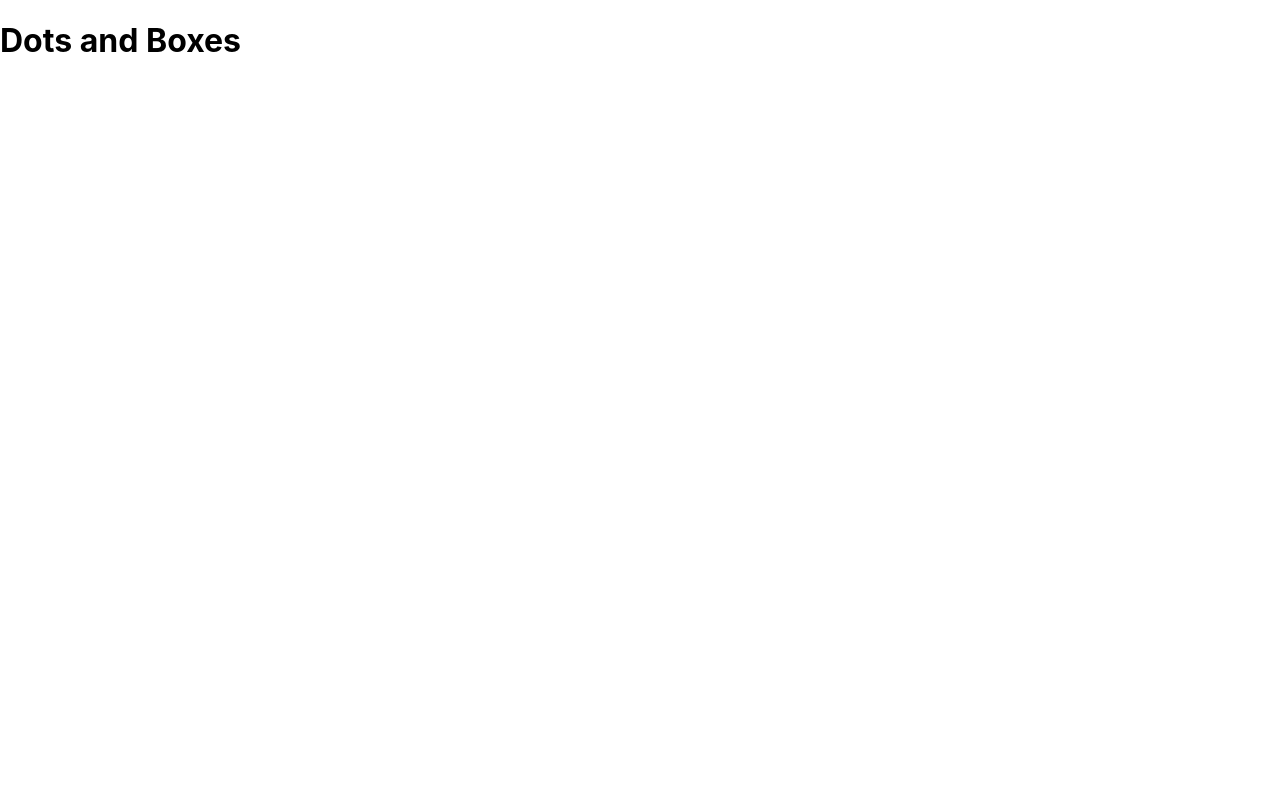
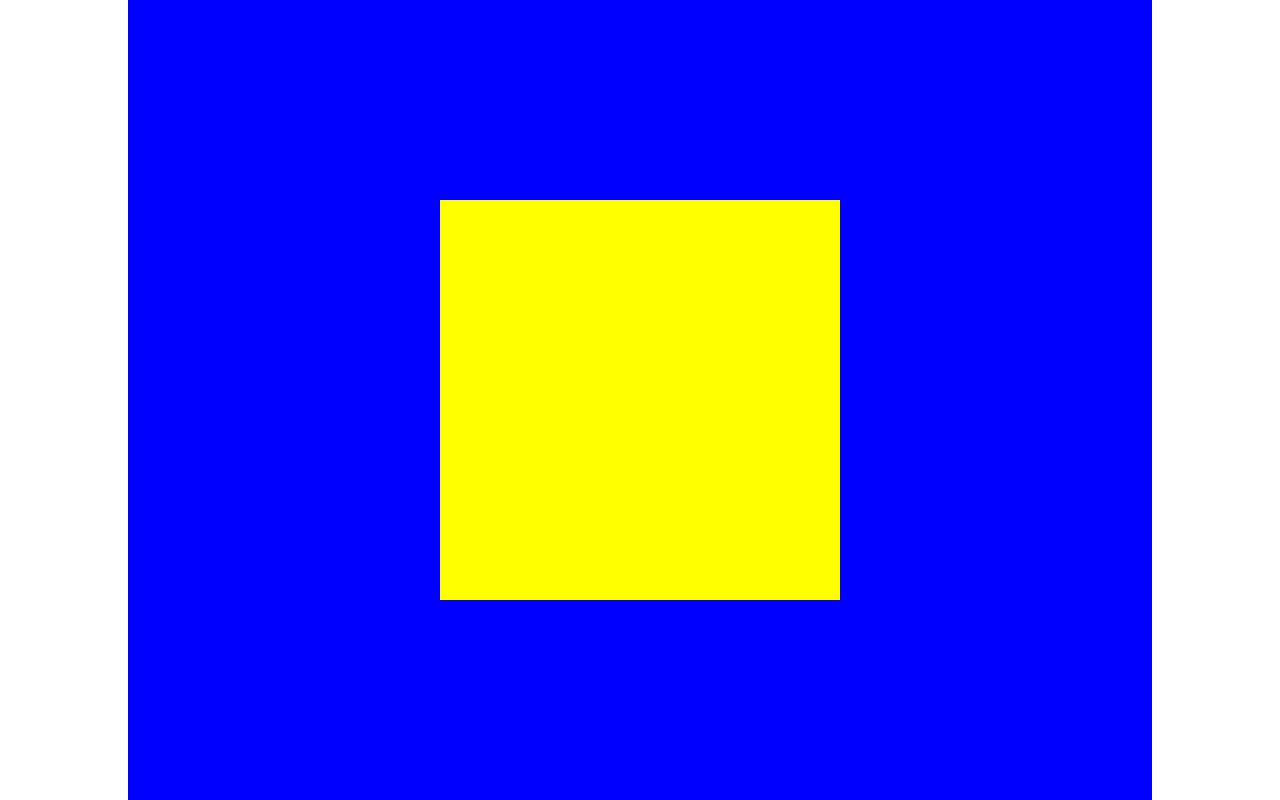
Before and after one commit to Shubham-Vishwakarma/DotsAndBoxes, a React (Create React App) app: page / in a window 1280 px wide. Built offline with nearby package versions, Linux system fonts and the light colour scheme.

Commit message:
Beginning with TypeScript and Basic Code

```diff
--- a/package.json
+++ b/package.json
@@ -6,9 +6,14 @@
     "@testing-library/jest-dom": "^5.11.9",
     "@testing-library/react": "^11.2.3",
     "@testing-library/user-event": "^12.6.0",
+    "@types/jest": "^26.0.20",
+    "@types/node": "^14.14.22",
+    "@types/react": "^17.0.0",
+    "@types/react-dom": "^17.0.0",
     "react": "^17.0.1",
     "react-dom": "^17.0.1",
     "react-scripts": "4.0.1",
+    "typescript": "^4.1.3",
     "web-vitals": "^0.2.4"
   },
   "scripts": {
--- a/src/App.js
+++ /dev/null
@@ -1,11 +0,0 @@
-import './App.css';
-
-function App() {
-  return (
-    <div className="App">
-      <h1>Dots and Boxes</h1>
-    </div>
-  );
-}
-
-export default App;
--- /dev/null
+++ b/src/Game.tsx
@@ -0,0 +1,14 @@
+// import css
+import './index.css'
+
+import GameBoard from './GameBoard'
+
+function Game(){
+    return (
+        <div className={'gameSection'}>
+            <GameBoard />
+        </div>
+    );
+}
+
+export default Game;
--- /dev/null
+++ b/src/GameBoard.tsx
@@ -0,0 +1,10 @@
+import './index.css'
+
+function GameBoard(){
+    return(
+        <div className={'gameBoard'} id={'gameBoard'}>
+        </div>
+    );
+}
+
+export default GameBoard;
--- a/src/index.css
+++ b/src/index.css
@@ -1,13 +1,52 @@
-body {
+* {
+  padding: 0;
   margin: 0;
-  font-family: -apple-system, BlinkMacSystemFont, 'Segoe UI', 'Roboto', 'Oxygen',
-    'Ubuntu', 'Cantarell', 'Fira Sans', 'Droid Sans', 'Helvetica Neue',
-    sans-serif;
-  -webkit-font-smoothing: antialiased;
-  -moz-osx-font-smoothing: grayscale;
+  text-decoration: none;
 }
 
-code {
-  font-family: source-code-pro, Menlo, Monaco, Consolas, 'Courier New',
-    monospace;
+.gameSection {
+  background-color: blue;
+  height: 100vh;
+  position: relative;
+  margin: auto;
+  width: 100vw;
 }
+
+.gameBoard {
+  background-color: yellow;
+  height: 80vmin;
+  width: 80vmin;
+  position: relative;
+  top: calc((100vh - 80vmin)/2);
+  left: calc((100% - 80vmin)/2);
+}
+
+@media screen and (min-width: 1024px){
+
+  .gameSection {
+    width: 80vw;
+  }
+
+  .gameBoard {
+    height: 50vmin;
+    width: 50vmin;
+    top: calc((100vh - 50vmin)/2);
+    left: calc((100% - 50vmin)/2);
+  }
+
+}
+
+@media screen and (min-width: 1800px){
+
+  .gameSection {
+    width: 60vw;
+  }
+
+  .gameBoard {
+    height: 80vmin;
+    width: 80vmin;
+    top: calc((100vh - 80vmin)/2);
+    left: calc((100% - 80vmin)/2);
+  }
+
+}
--- a/src/index.js
+++ b/src/index.js
@@ -1,12 +1,13 @@
 import React from 'react';
 import ReactDOM from 'react-dom';
 import './index.css';
-import App from './App';
 import reportWebVitals from './reportWebVitals';
+
+import Game from './Game'
 
 ReactDOM.render(
   <React.StrictMode>
-    <App />
+    <Game />
   </React.StrictMode>,
   document.getElementById('root')
 );
--- /dev/null
+++ b/src/react-app-env.d.ts
@@ -0,0 +1 @@
+/// <reference types="react-scripts" />
```
Also changed, not shown: tsconfig.json (added, +26 -0 lines), src/App.css (deleted), 2 other files (tests, documents, lock files or other folders).
